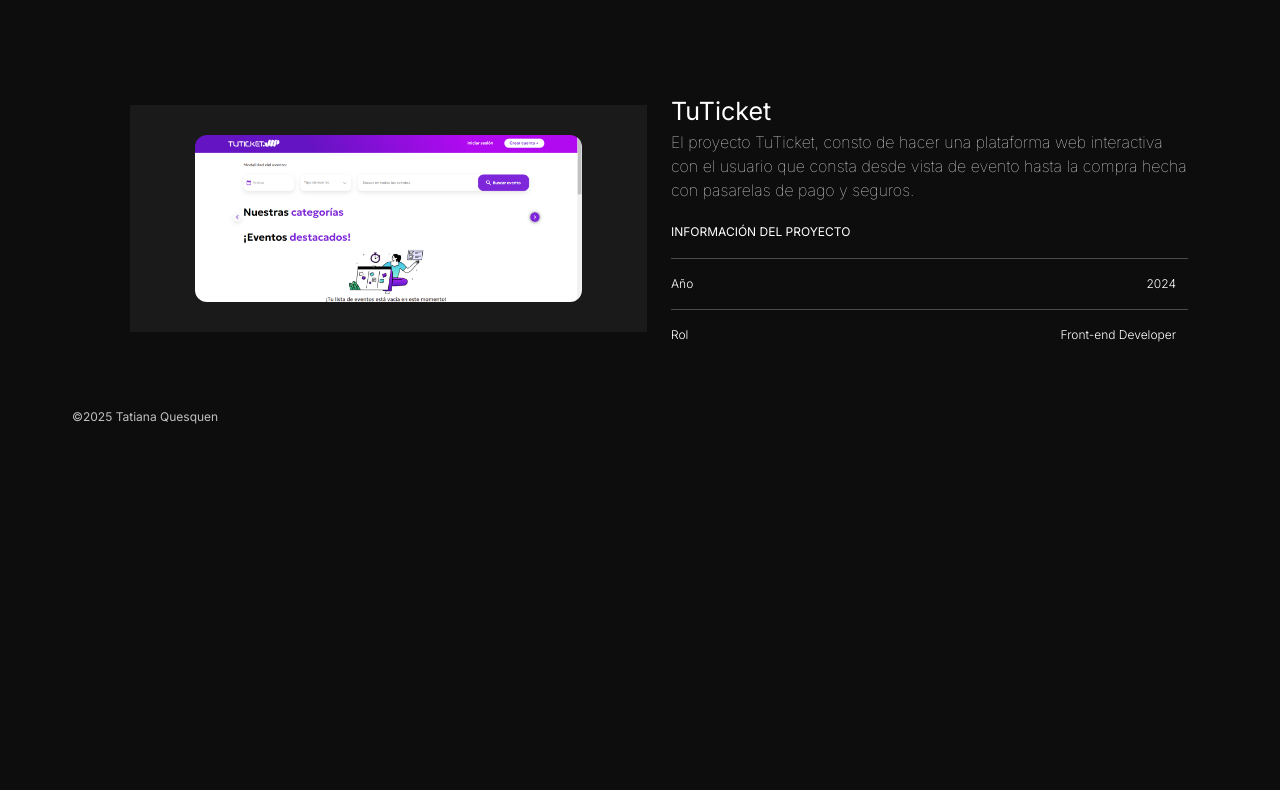
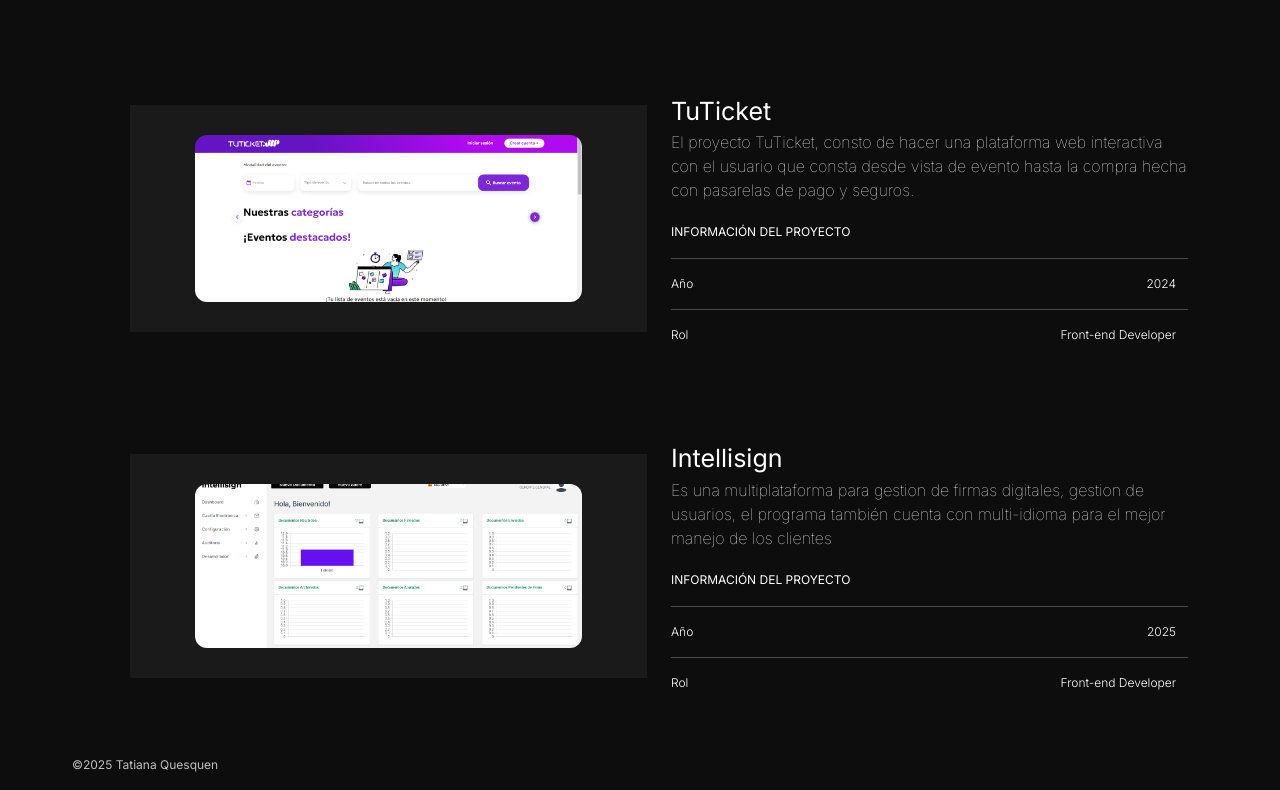
Before and after one commit to TatianaQ12/Portafolio, a plain HTML site: page pages/proyectos.html in a window 1280 px wide. Shown: the part 509-1299 px from the top of the page. Before the commit the page ends 951 px from the top, so only its background shows below. Drawn offline with nearby package versions, Linux system fonts and the light colour scheme.

Commit message:
fix: Proyectos

```diff
--- a/pages/proyectos.html
+++ b/pages/proyectos.html
@@ -15,9 +15,9 @@
     <link rel="preconnect" href="https://fonts.googleapis.com" />
     <link rel="preconnect" href="https://fonts.gstatic.com" crossorigin />
     <link
-    href="https://fonts.googleapis.com/css2?family=Inter:wght@100..900&family=Bebas+Neue&display=swap"
-    rel="stylesheet"
-  />
+      href="https://fonts.googleapis.com/css2?family=Inter:wght@100..900&family=Bebas+Neue&display=swap"
+      rel="stylesheet"
+    />
     <!--  -->
     <script
       src="https://kit.fontawesome.com/812c8ee19a.js"
@@ -116,13 +116,43 @@
           </div>
         </section>
       </section>
+
+      <section class="row card-proyecto">
+        <section class="col-6 corp">
+          <div class="backimg">
+            <img src="../img/soluti.png" alt="Satel" class="img-fluid" />
+          </div>
+        </section>
+
+        <section class="col-6">
+          <label class="titleBasic">Intellisign</label>
+          <p class="labelMe">
+            Es una multiplataforma para gestion de firmas digitales, gestion de
+            usuarios, el programa también cuenta con multi-idioma para el mejor
+            manejo de los clientes
+          </p>
+
+          <label class="info">Información del proyecto</label>
+          <hr />
+          <div class="row infoText">
+            <div class="col-6">Año</div>
+            <div class="col-6 d-flex justify-content-end">2025</div>
+          </div>
+
+          <hr />
+          <div class="row infoText">
+            <div class="col-6">Rol</div>
+            <div class="col-6 d-flex justify-content-end">
+              Front-end Developer
+            </div>
+          </div>
+        </section>
+      </section>
     </article>
 
     <script src="../js/headroom.min.js"></script>
     <script src="../js/menu-flex.js"></script>
   </body>
 
-  <footer>
-    ©2025 Tatiana Quesquen
-  </footer>
+  <footer>©2025 Tatiana Quesquen</footer>
 </html>
```
Also changed, not shown: img/soluti.png (added).
